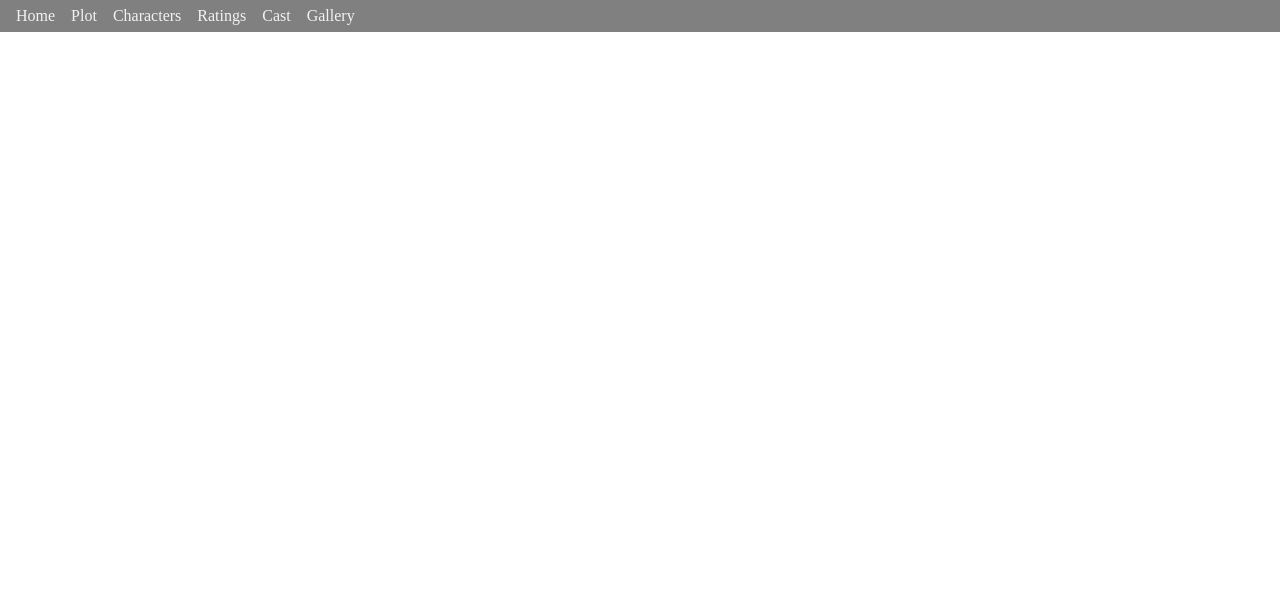
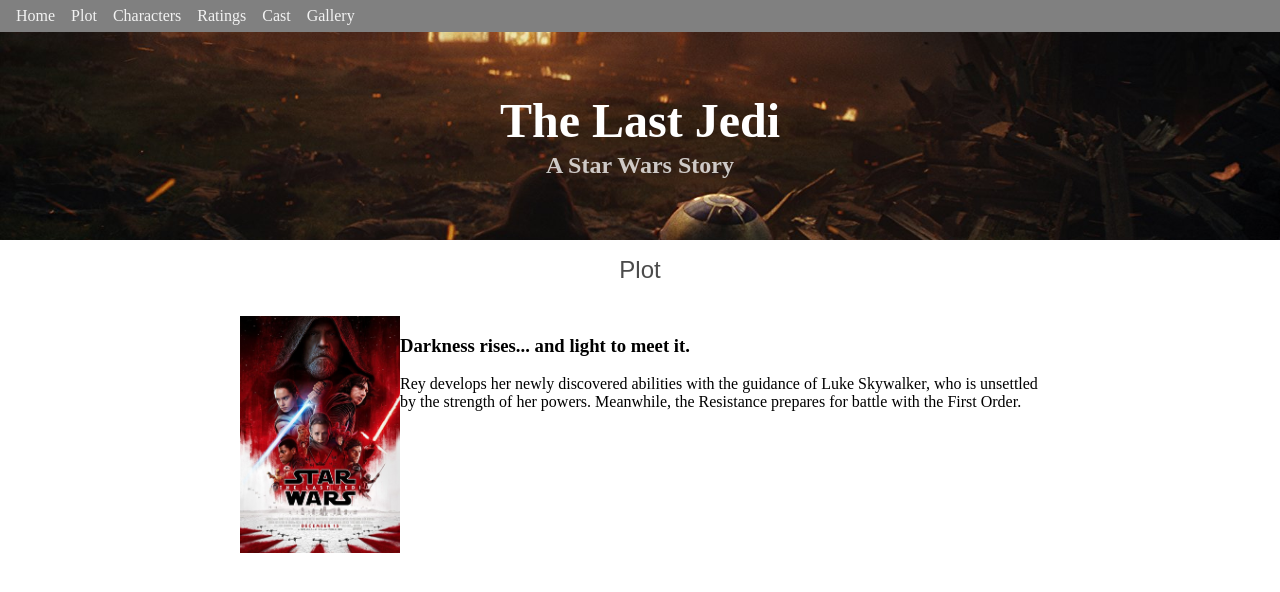
Before and after one commit to Vulturesman/the-last-jedi, a website built with Vite: page index.html in a window 1280 px wide. Built offline with nearby package versions, Linux system fonts and the light colour scheme.

Commit message:
added welcome, plot

```diff
--- a/index.html
+++ b/index.html
@@ -17,5 +17,29 @@
         <a class="nav-bar__item" href="#gallery">Gallery</a>
       </nav>
     </header>
+
+    <section class="welcome">
+      <h1>The Last Jedi</h1>
+      <h2>A Star Wars Story</h2>
+    </section>
+
+    <section class="plot" id="plot">
+      <h2 class="heading2">Plot</h2>
+      <article class="main-content">
+        <img
+          class="plot-image"
+          src="/src/img/poster.jpg"
+          alt="poster of star wars"
+        />
+        <div class="plot-text">
+          <h3>Darkness rises... and light to meet it.</h3>
+          <p>
+            Rey develops her newly discovered abilities with the guidance of
+            Luke Skywalker, who is unsettled by the strength of her powers.
+            Meanwhile, the Resistance prepares for battle with the First Order.
+          </p>
+        </div>
+      </article>
+    </section>
   </body>
 </html>
--- a/scss/style.scss
+++ b/scss/style.scss
@@ -5,6 +5,16 @@
 *:before,
 *:after {
   box-sizing: inherit;
+}
+
+$content-width-max: 50rem;
+@mixin heading-h2 {
+  margin: 0;
+  padding: 1rem 1rem 2rem 1rem;
+  font-weight: 200;
+  font-family: Arial;
+  opacity: 0.7;
+  text-align: center;
 }
 
 body {
@@ -31,3 +41,46 @@
     }
   }
 }
+
+.welcome {
+  height: 13rem;
+  display: flex;
+  color: white;
+  justify-content: center;
+  flex-direction: column;
+  align-items: center;
+  background: {
+    image: url("/src/img/welcome.jpg");
+    size: cover;
+    position: center;
+  }
+  h1 {
+    font-weight: 700;
+    font-size: 3rem;
+    margin: 0 0 0.3rem 0;
+  }
+  h2 {
+    color: white;
+    opacity: 0.76;
+    margin: 0;
+  }
+}
+
+.plot {
+  .heading2 {
+    @include heading-h2;
+  }
+  .main-content {
+    max-width: $content-width-max;
+    margin-left: auto;
+    margin-right: auto;
+    display: flex;
+    justify-content: space-between;
+
+    .plot-image {
+      width: 20%;
+    }
+    .plot-text {
+    }
+  }
+}
```
